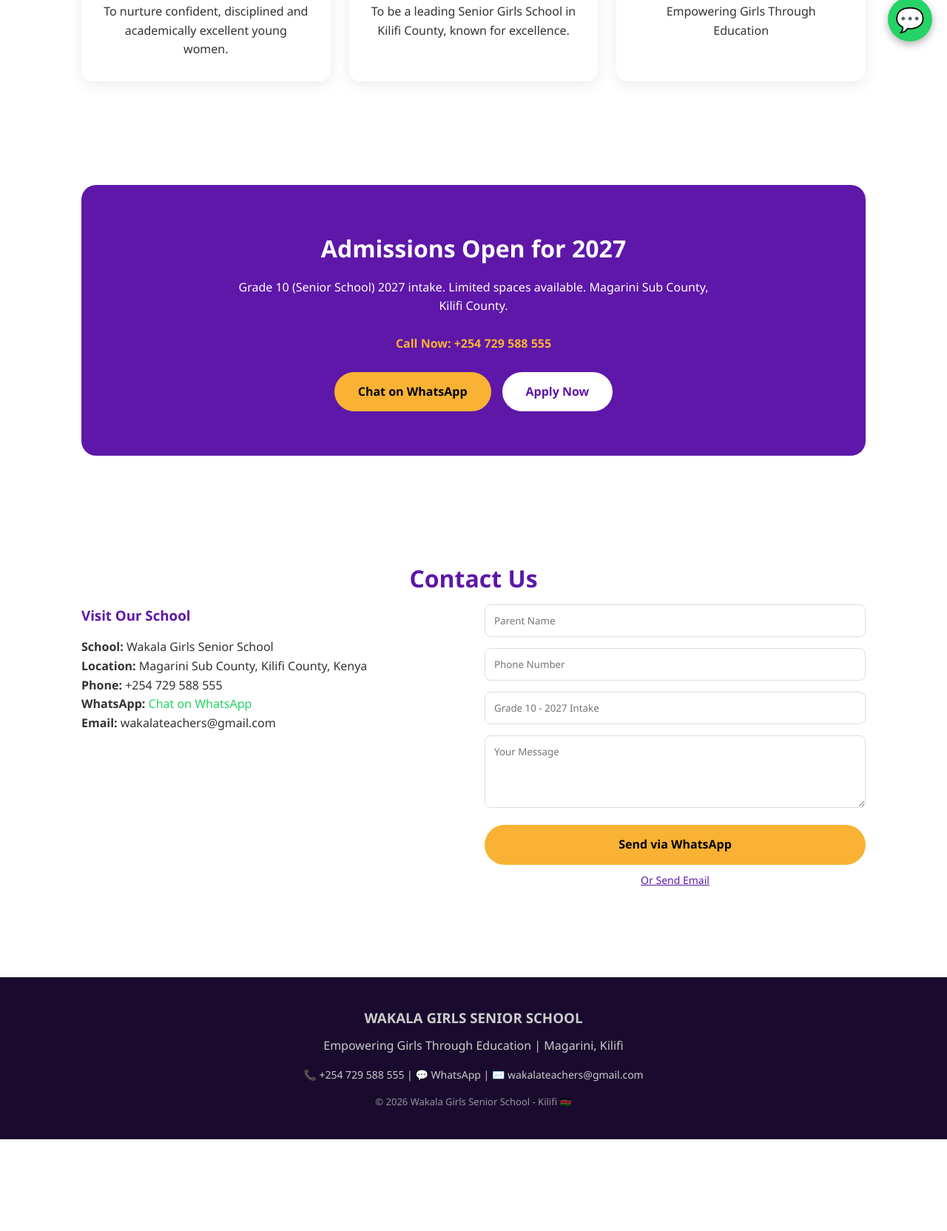
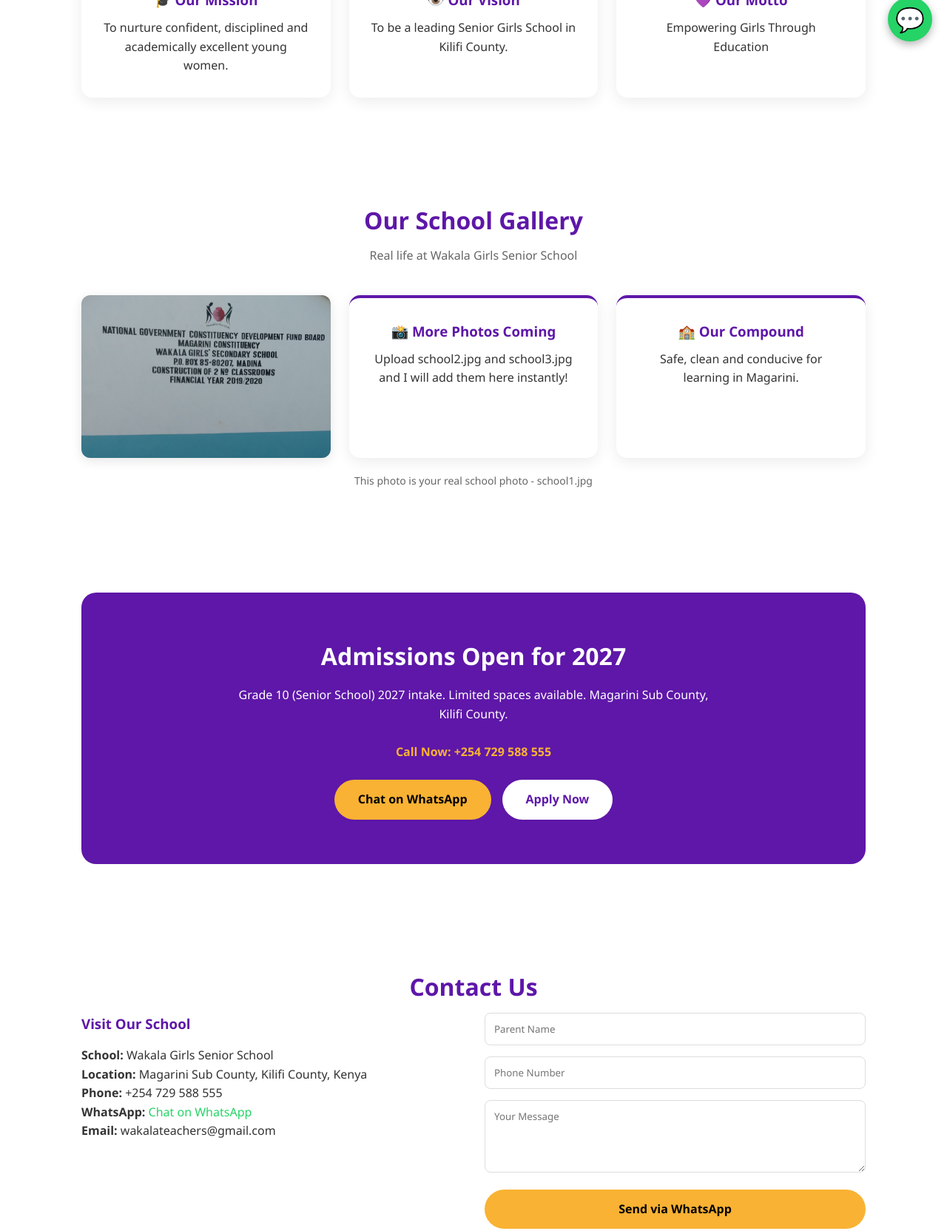
Before and after one commit to Wakalagirls/wakala_girls_website, a plain HTML site: page index.html in a window 1280 px wide. Shown: the part 724-2388 px from the top of the page at 74% size. Before the commit the page ends 2264 px from the top, so only its background shows below. Drawn offline with Linux system fonts and the light colour scheme.

Commit message:
Revise hero section, add gallery, and update footer
Updated the hero section background and added a gallery section with images. Modified footer content and adjusted various styles for better presentation.

```diff
--- a/index.html
+++ b/index.html
@@ -1,4 +1,4 @@
- <!DOCTYPE html>
+  <!DOCTYPE html>
 <html lang="en">
 <head>
 <meta charset="UTF-8">
@@ -12,8 +12,8 @@
 .nav{display:flex;justify-content:space-between;align-items:center;max-width:1100px;margin:auto}
 .logo{font-size:20px;font-weight:bold}
 .nav-links a{color:white;text-decoration:none;margin-left:16px;font-size:14px;font-weight:500}
-.hero{background:linear-gradient(rgba(94,23,168,.92),rgba(94,23,168,.88)),url('https://images.unsplash.com/photo-1577896851231-70ef18881754');background-size:cover;background-position:center;color:white;text-align:center;padding:90px 20px}
-.hero h1{font-size:40px;margin-bottom:10px;line-height:1.2}
+.hero{background:linear-gradient(rgba(94,23,168,.82),rgba(94,23,168,.75)),url('school1.jpg');background-size:cover;background-position:center;color:white;text-align:center;padding:100px 20px}
+.hero h1{font-size:42px;margin-bottom:10px;line-height:1.2}
 .hero h2{font-size:18px;font-weight:400;letter-spacing:2px;margin-bottom:15px;color:var(--gold)}
 .hero p{font-size:18px;max-width:700px;margin:0 auto 30px;opacity:.95}
 .btn{background:var(--gold);color:#000;padding:14px 32px;border-radius:30px;text-decoration:none;font-weight:bold;display:inline-block}
@@ -26,6 +26,7 @@
 .values{background:var(--light)}
 .admissions{background:var(--purple);color:white;text-align:center;border-radius:20px;padding:60px 20px}
 .admissions .section-title{color:white}
+.gallery-img{width:100%;height:220px;object-fit:cover;border-radius:12px;box-shadow:0 4px 15px rgba(0,0,0,.1)}
 .contact-grid{display:grid;grid-template-columns:1fr 1fr;gap:30px}
 .form input,.form textarea{width:100%;padding:12px;margin-bottom:15px;border:1px solid #ddd;border-radius:8px}
 footer{background:#1a0b2e;color:#ccc;text-align:center;padding:40px 20px;margin-top:50px}
@@ -41,7 +42,7 @@
   <div class="nav">
     <div class="logo">WAKALA GIRLS SENIOR</div>
     <div class="nav-links">
-      <a href="#home">Home</a><a href="#about">About</a><a href="#academics">Academics</a><a href="#admissions">Admissions 2027</a><a href="#contact">Contact</a>
+      <a href="#home">Home</a><a href="#about">About</a><a href="#gallery">Gallery</a><a href="#admissions">Admissions 2027</a><a href="#contact">Contact</a>
     </div>
   </div>
 </header>
@@ -58,9 +59,20 @@
   <p class="section-sub">A premier Senior Girls School committed to excellence.</p>
   <div class="grid">
     <div class="card"><h3>🎓 Our Mission</h3><p>To nurture confident, disciplined and academically excellent young women.</p></div>
-    <div class="card"><h3>👁️ Our Vision</h3><p>To be a leading Senior Girls School in Kilifi County, known for excellence.</p></div>
+    <div class="card"><h3>👁️ Our Vision</h3><p>To be a leading Senior Girls School in Kilifi County.</p></div>
     <div class="card"><h3>💜 Our Motto</h3><p>Empowering Girls Through Education</p></div>
   </div>
+</section>
+
+<section id="gallery">
+  <h2 class="section-title">Our School Gallery</h2>
+  <p class="section-sub">Real life at Wakala Girls Senior School</p>
+  <div class="grid">
+    <img src="school1.jpg" class="gallery-img" alt="Wakala Girls School">
+    <div class="card"><h3>📸 More Photos Coming</h3><p>Upload school2.jpg and school3.jpg and I will add them here instantly!</p></div>
+    <div class="card"><h3>🏫 Our Compound</h3><p>Safe, clean and conducive for learning in Magarini.</p></div>
+  </div>
+  <p style="text-align:center;margin-top:20px;color:#666;font-size:14px">This photo is your real school photo - school1.jpg</p>
 </section>
 
 <section id="admissions">
@@ -89,19 +101,16 @@
     <div class="form">
       <input type="text" placeholder="Parent Name">
       <input type="text" placeholder="Phone Number">
-      <input type="text" placeholder="Grade 10 - 2027 Intake">
       <textarea rows="4" placeholder="Your Message"></textarea>
       <a href="https://wa.me/254729588555" target="_blank" class="btn" style="width:100%;text-align:center;display:block">Send via WhatsApp</a>
-      <a href="mailto:wakalateachers@gmail.com" style="display:block;text-align:center;margin-top:10px;color:var(--purple);font-size:14px">Or Send Email</a>
     </div>
   </div>
 </section>
 
 <footer>
   <h3>WAKALA GIRLS SENIOR SCHOOL</h3>
-  <p style="margin:10px 0">Empowering Girls Through Education | Magarini, Kilifi</p>
-  <p style="font-size:14px;margin:15px 0">📞 +254 729 588 555 | 💬 WhatsApp | ✉️ wakalateachers@gmail.com</p>
-  <p style="font-size:13px;opacity:.7">© 2026 Wakala Girls Senior School - Kilifi 🇰🇪</p>
+  <p>📞 +254 729 588 555 | 💬 WhatsApp | ✉️ wakalateachers@gmail.com</p>
+  <p style="font-size:13px;opacity:.7;margin-top:10px">© 2026 Wakala Girls Senior School - Kilifi 🇰🇪</p>
 </footer>
 
 </body>
```
